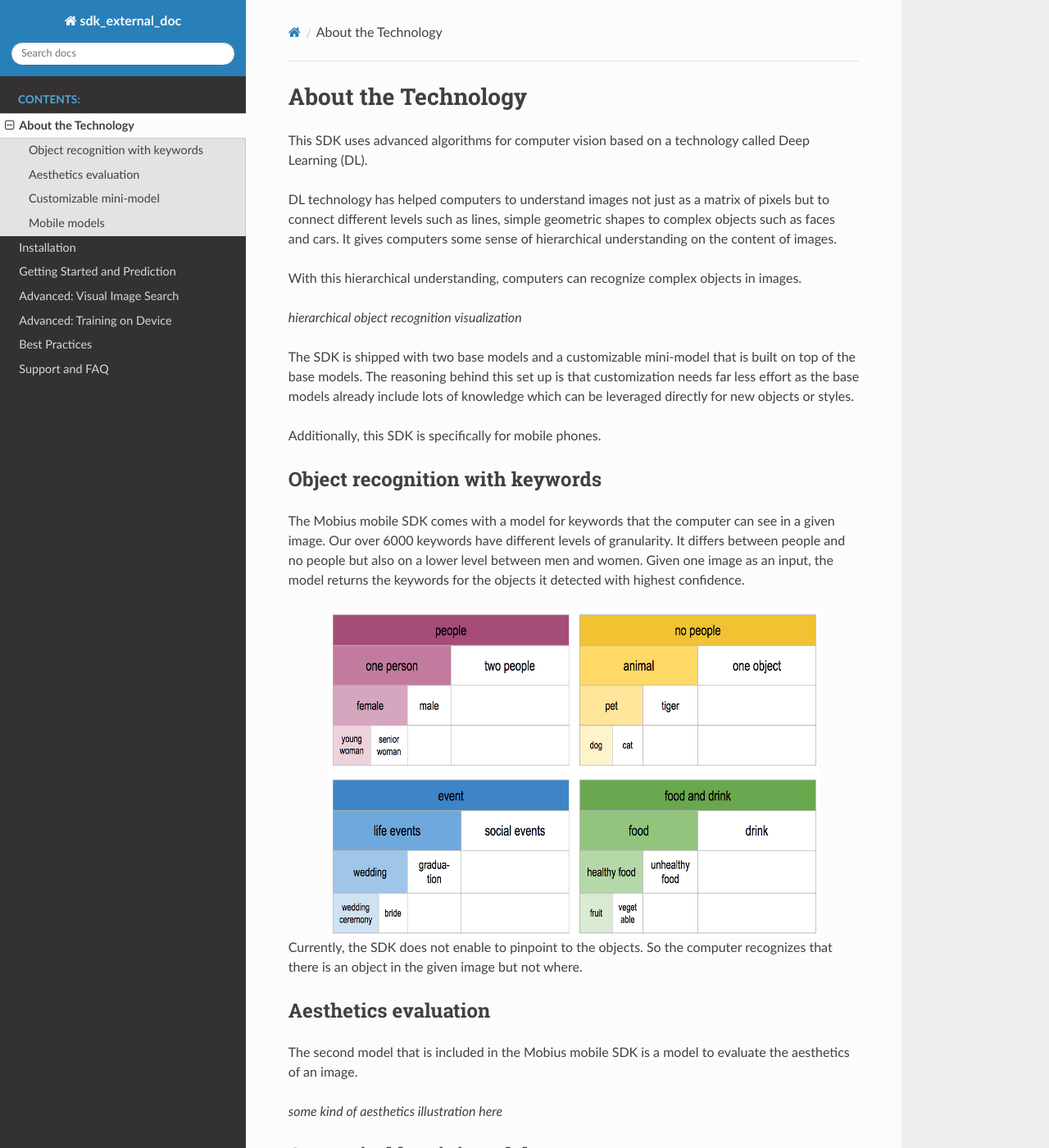
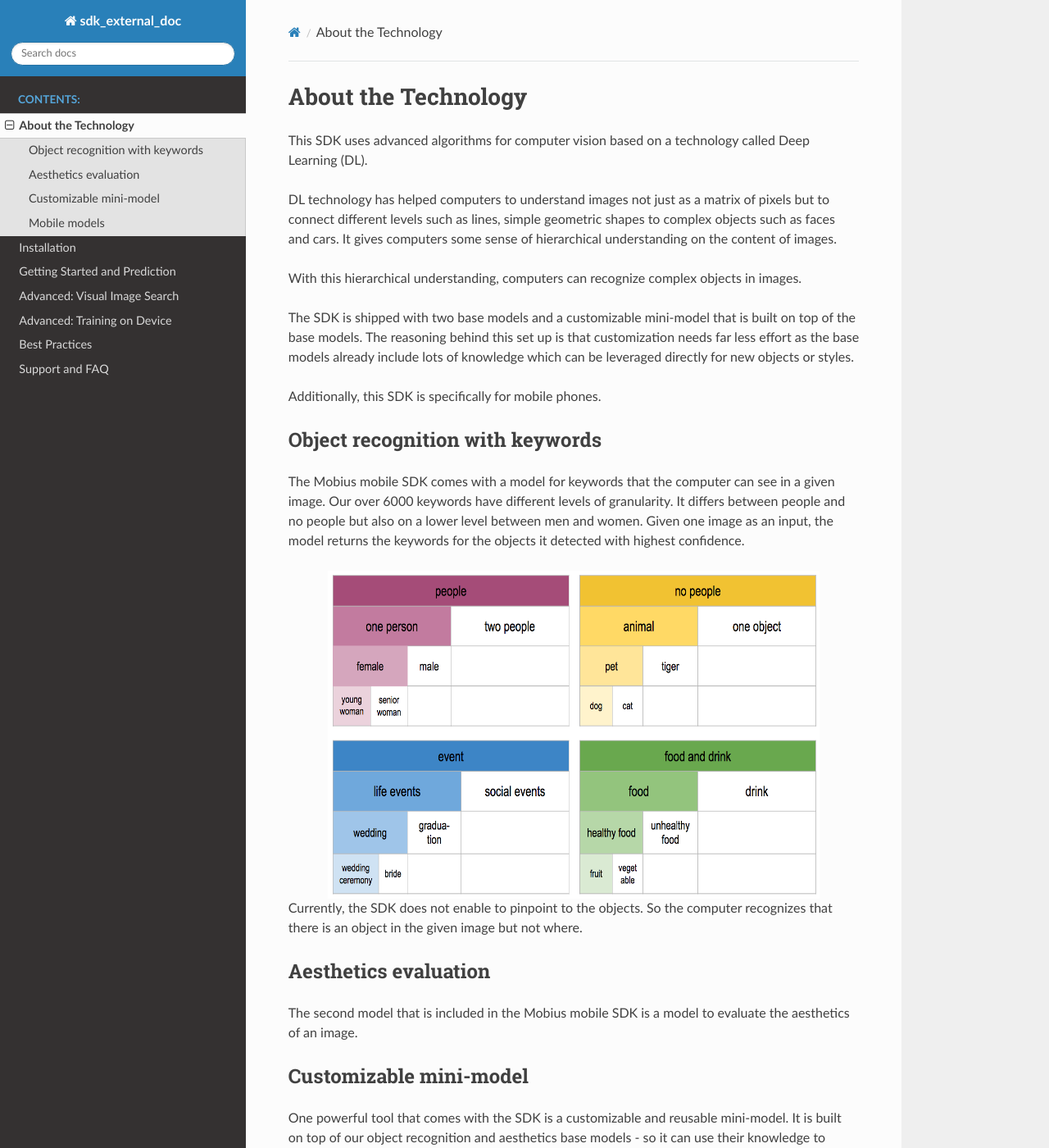
Before and after one commit to mobiusml/external-doc-test, a Sphinx documentation site: the page built from source/about-tech.rst, in a window 1280 px wide and 1400 px high. Shown: the whole window at 82% size. Built offline with Sphinx 7.4.7 and the Read the Docs theme 2.0.0, drawn with Linux system fonts in a browser that asks for light colours; formulas are drawn with MathJax 3.

Commit message:
Remove placeholders from about-tech

```diff
--- a/source/about-tech.rst
+++ b/source/about-tech.rst
@@ -9,17 +9,13 @@
 
 With this hierarchical understanding, computers can recognize complex objects in images.
 
-*hierarchical object recognition visualization*
-
 The SDK is shipped with two base models and a customizable mini-model that is built on top of the base models.
 The reasoning behind this set up is that customization needs far less effort as the base models already include
 lots of knowledge which can be leveraged directly for new objects or styles.
 
 Additionally, this SDK is specifically for mobile phones.
 
-.. todo::
-
-  improve text on mobile stuff
+.. improve text on mobile stuff
 
 Object recognition with keywords
 ------------------------------------
@@ -43,11 +39,7 @@
 
 The second model that is included in the Mobius mobile SDK is a model to evaluate the aesthetics of an image.
 
-*some kind of aesthetics illustration here*
-
-.. todo::
-
-  improve text on aesthetics model
+.. improve explanation here
 
 Customizable mini-model
 ------------------------
```
